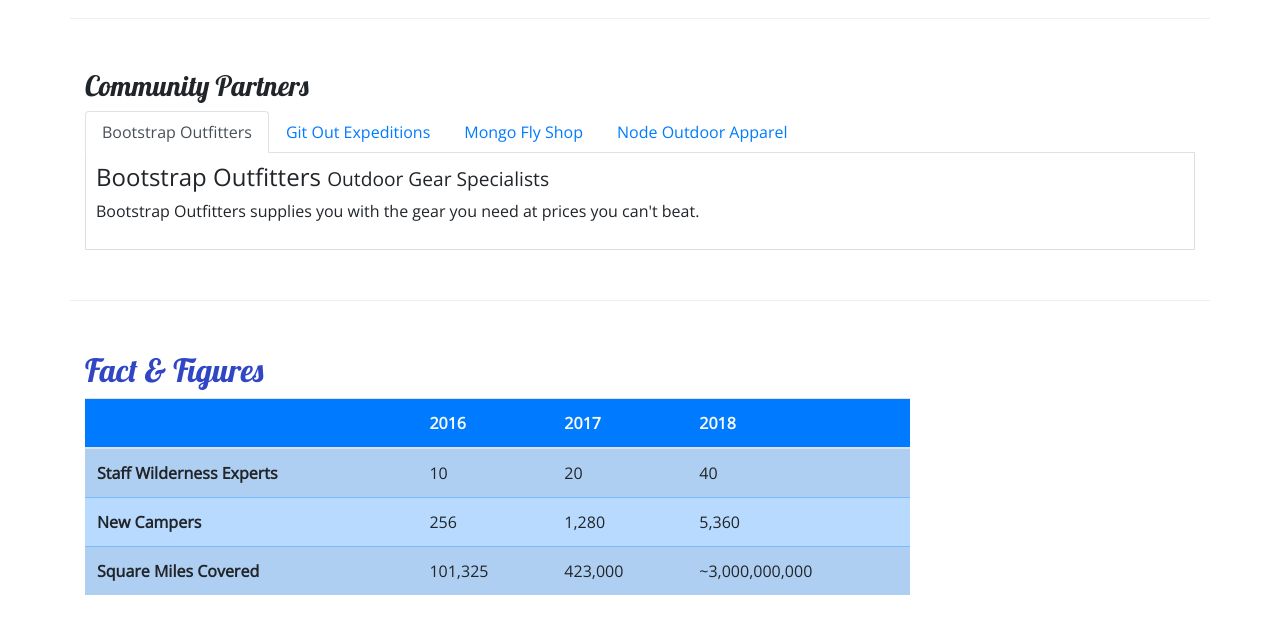
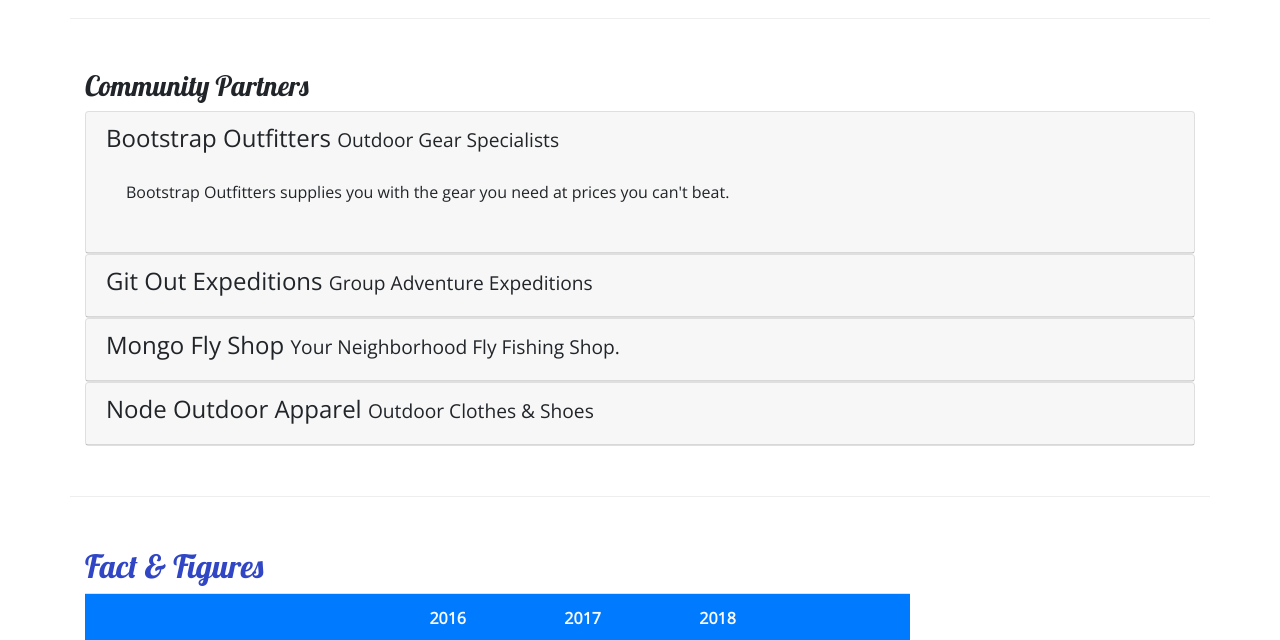
Before and after one commit to Brockcc/Nu-campsite, a website: page aboutus.html in a window 1280 px wide. Shown: the part 910-1550 px from the top of the page. Drawn offline with nearby package versions, Linux system fonts and the light colour scheme.

```diff
--- a/CSS/styles.css
+++ b/CSS/styles.css
@@ -36,8 +36,7 @@
     background-color: #901cad;
 }
 
-.tab-content {
-    border: 1px solid #DDD;
-    border-top: none;
-    padding: 10px;
-}
+a, a:hover {
+    color: inherit;
+    text-decoration: none;
+  }
--- a/aboutus.html
+++ b/aboutus.html
@@ -100,28 +100,62 @@
         <div class="row row-content">
             <div class="col">
                 <h3>Community Partners</h3>
-                <ul class="nav nav-tabs">
-                    <li class="nav-item"><a class="nav-link active" href="#bootstrap" role="tab" data-toggle="tab">Bootstrap Outfitters</a></li>
-                    <li class="nav-item"><a class="nav-link" href="#git" role="tab" data-toggle="tab">Git Out Expeditions</a></li>
-                    <li class="nav-item"><a class="nav-link" href="#mongo" role="tab" data-toggle="tab">Mongo Fly Shop</a></li>
-                    <li class="nav-item"><a class="nav-link" href="#node" role="tab" data-toggle="tab">Node Outdoor Apparel</a></li>
-                </ul>
-                <div class="tab-content">
-                    <div role="tabpanel" class="tab-pane fade show active" id="bootstrap">
-                        <h4>Bootstrap Outfitters <small>Outdoor Gear Specialists</small></h4>
-                        <p class="d-none d-sm-block">Bootstrap Outfitters supplies you with the gear you need at prices you can't beat.</p>
+                <div id="accordion">
+                    <div class="card">
+                        <div role="tab" class="card-header">
+                            <h4>
+                                <a data-toggle="collapse" data-target="#bootstrap">
+                                    Bootstrap Outfitters <small>Outdoor Gear Specialists</small>
+                                </a>
+                            </h4>
+                            <div class="collapse show" id="bootstrap" data-parent="#accordion">
+                                <div class="card-body">
+                                    <p class="d-none d-sm-block">Bootstrap Outfitters supplies you with the gear you need at prices you can't beat.</p>
+                                </div>
+                            </div>
+                        </div>
                     </div>
-                    <div role="tabpanel" class="tab-pane fade" id="git">
-                        <h4>Git Out Expeditions <small>Group Adventure Expeditions</small></h4>
-                        <p class="d-none d-sm-block">Join Git Out Expeditions to explore new horizons with a group of other adventurers!</p>
+                    <div class="card">
+                        <div role="tab" class="card-header">
+                            <h4>
+                                <a class="collapsed" data-toggle="collapse" data-target="#git">
+                                Git Out Expeditions <small>Group Adventure Expeditions</small>
+                                </a>
+                            </h4>
+                            <div class="collapse" id="git" data-parent="#accordion">
+                                <div class="card-body">
+                                    <p class="d-none d-sm-block">Join Git Out Expeditions to explore new horizons with a group of other adventurers!</p>
+                                </div>
+                            </div>
+                        </div>
                     </div>
-                    <div role="tabpanel" class="tab-pane fade" id="mongo">
-                        <h4>Mongo Fly Shop <small>Your Neighborhood Fly Fishing Shop.</small></h4>
-                        <p class="d-none d-sm-block">Need a new fishing pole, a tacklebox, or flies of all kinds? Stop by Mongo Fly Shop.</p>
+                    <div class="card">
+                        <div role="tab" class="card-header">
+                            <h4>
+                                <a class="collapsed" data-toggle="collapse" data-target="#mongo">
+                                Mongo Fly Shop <small>Your Neighborhood Fly Fishing Shop.</small>
+                                </a>
+                            </h4>
+                            <div class="collapse" id="mongo" data-parent="#accordion">
+                                <div class="card-body">
+                                    <p class="d-none d-sm-block">Need a new fishing pole, a tacklebox, or flies of all kinds? Stop by Mongo Fly Shop.</p>
+                                </div>
+                            </div>
+                        </div>
                     </div>
-                    <div role="tabpanel" class="tab-pane fade" id="node">
-                        <h4>Node Outdoor Apparel <small>Outdoor Clothes & Shoes</small></h4>
-                        <p class="d-none d-sm-block">From polar fleeces to swimsuits, hiking boots to waders, a visit to Node will be sure to get you covered.</p>
+                    <div class="card">
+                        <div role="tab" class="card-header">
+                            <h4>
+                                <a class="collapsed" data-toggle="collapse" data-target="#node">
+                                Node Outdoor Apparel <small>Outdoor Clothes & Shoes</small>
+                                </a>
+                            </h4>
+                            <div class="collapse" id="node" data-parent="#accordion">
+                                <div class="card-body">
+                                    <p class="d-none d-sm-block">From polar fleeces to swimsuits, hiking boots to waders, a visit to Node will be sure to get you covered.</p>
+                                </div>
+                            </div>
+                        </div>
                     </div>
                 </div>
             </div>
```
Also changed, not shown: index.html (+8 -1 lines).
